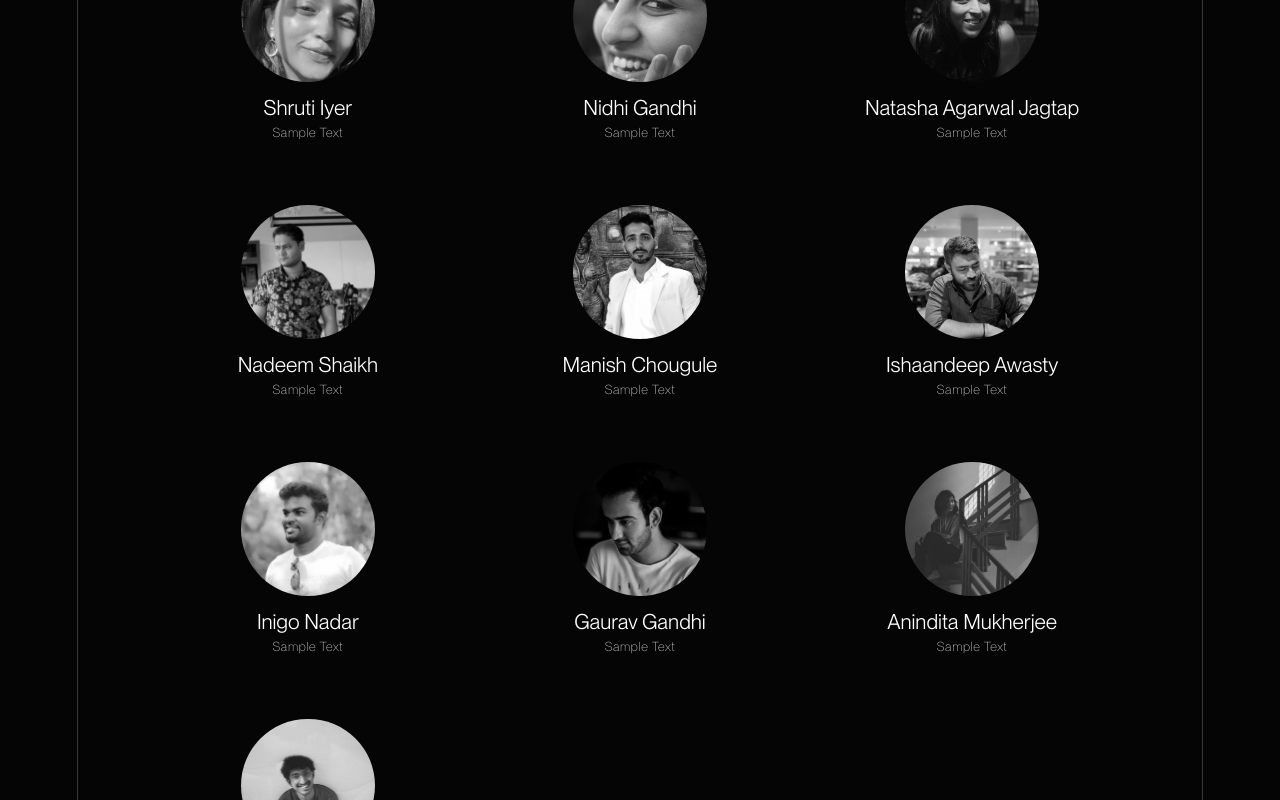
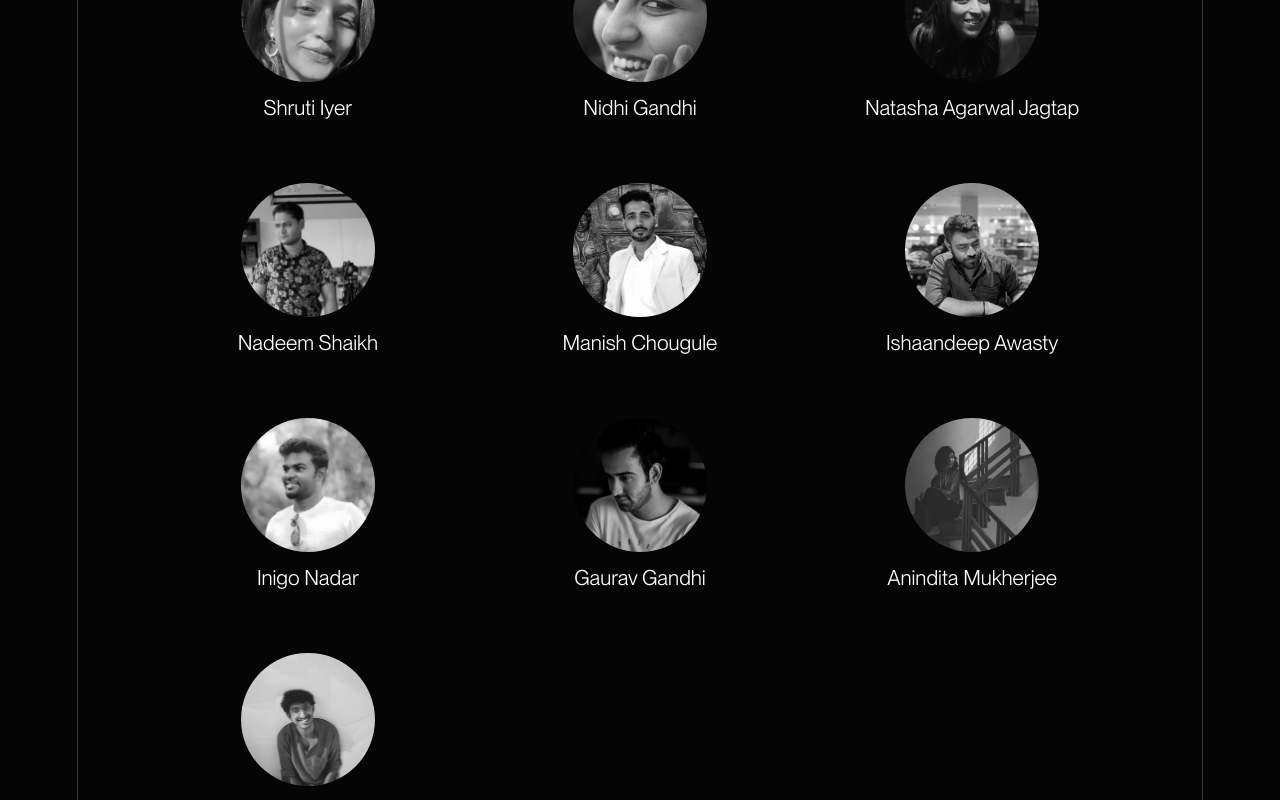
Before and after one commit to dhirajkushwaha/anotheridea, a Next.js app: page /team in a window 1280 px wide. Shown: the part 480-1280 px from the top of the page. Built offline with nearby package versions, Linux system fonts and the light colour scheme.

Commit message:
progress

```diff
--- a/pages/_app.js
+++ b/pages/_app.js
@@ -24,6 +24,9 @@ import { CustomEase } from "gsap/dist/CustomEase";
 import "splitting/dist/splitting.css";
 import "splitting/dist/splitting-cells.css";
 // import Splitting from "splitting";
+
+// vimeo
+import Player from '@vimeo/player';
 
 
 // Fractional Component
@@ -187,10 +190,20 @@ function MyApp({ Component, pageProps }) {
         var menuContainerRef = document.querySelector(".Header .Menu")
         var menuNavItem = document.querySelectorAll(".Header .Menu-navItem")
 
+        let iframe, player;
+
+        if ( router.asPath == "/" ){
+            iframe = document.querySelector('.homeHeadSection iframe');
+            player = new Player(iframe);
+
+            player.play()
+        }
+
 
         let toggleMenuState = () => {
             menuState.current = !menuState.current;
             if ( menuState.current ) {
+                if ( player != undefined ) player.pause(); // pausing the home page video
 
                 let menuSecDelay = 0;
 
@@ -241,6 +254,9 @@ function MyApp({ Component, pageProps }) {
                     menuButtonRef.classList.toggle("menu-open");
                 } });
                 m_cursor_states("color", {color: "rgb(85, 65, 248)"});
+
+
+                if ( player != undefined ) player.play() // continuing the home page video
             }
         }
 
@@ -590,7 +606,7 @@ function MyApp({ Component, pageProps }) {
                             }
 
 
-                            let limit = 100 // (>= 1024)
+                            let limit = 70 // (>= 1024)
                             if (document.body.clientWidth <= 1023) { limit = 50 }
 
                             const sc_anim_tl = gsap.timeline({
@@ -744,7 +760,6 @@ function MyApp({ Component, pageProps }) {
                 end: "top 30%",
             }
         });
-
 
         // only home page animations
         if ( router.asPath === "/" ){
@@ -844,6 +859,14 @@ function MyApp({ Component, pageProps }) {
                                         opacity:0,
                                         duration: ( (img_index_N == range_N[0] && !prev_pl_state[index_by_array+1] && scroll_vec == +1) || (img_index_N == range_N[range_N.length-1] && !prev_pl_state[index_by_array-1] && scroll_vec == -1) ) ? 0 : 0.5, // as to avoid too much delay while the first scroll happens into the animation
                                         onComplete: ()=> { // setting up the current image as the visible
+
+                                            let Vision_bgItem = document.querySelectorAll(".Vision-bgItem")
+                                            for (let i = 0; i < range_N[1]; i++) {
+                                                if ( i != index_by_array ){
+                                                    console.log(Vision_bgItem[i])
+                                                    gsap.to(Vision_bgItem[i], {scale: 0.6, opacity:0, duration:0.5} )
+                                                }
+                                            }
 
                                             // to be made fluent
                                             gsap.fromTo(this_class.replace("-item", "-bgItem"), {scale: 1.4, opacity:0}, {scale: 1, opacity:1}); // scale in
@@ -892,24 +915,19 @@ function MyApp({ Component, pageProps }) {
                         }
                     });
 
-
-
                     // line bt line animation of each Image
                     visionItem_tl
                         .fromTo(".Vision-bgItem:first-child", {"--val":0}, {
                             "--val":100,
                             onUpdate: ()=> {
                                 anim_img(1, [1, 4])
-
                             }
 
                         }, 0)
                         .fromTo(".Vision-bgItem:nth-child(2)", {"--val":0}, {
                             "--val":100,
                             onUpdate: ()=> {
-
                                 anim_img(2, [1, 4])
-
                             }
                         }, 0.25)
                         .fromTo(".Vision-bgItem:nth-child(3)", {"--val":0}, {
@@ -923,9 +941,7 @@ function MyApp({ Component, pageProps }) {
                         .fromTo(".Vision-bgItem:nth-child(4)", {"--val":0}, {
                             "--val":100,
                             onUpdate: ()=> {
-
                                 anim_img(4, [1, 4])
-
                             }
                         }, 0.75)
 
--- a/pages/index.js
+++ b/pages/index.js
@@ -616,7 +616,7 @@ export default function Home(props) {
 						className="vimeo-fullscreenVideo"
 						style={{ width: "1920px", height: "1080px" }}
 					>
-						{/* <iframe
+						<iframe
 							src="https://player.vimeo.com/video/772717266?h=a297e390d4&amp;title=0&amp;portrait=0&amp;muted=1&amp;autoplay=1&amp;controls=0&amp;dnt=1&amp;loop=1&amp;transparent=0&amp;background=1&amp;quality=240p&amp;app_id=122963"
 							width="640"
 							height="360"
@@ -625,7 +625,7 @@ export default function Home(props) {
 							allowFullScreen=""
 							title="Another Idea"
 							data-ready="true"
-						></iframe> */}
+						></iframe>
 					</div>
 				</div>
 			</section>
--- a/pages/team/index.js
+++ b/pages/team/index.js
@@ -16,7 +16,7 @@ function OtherDirectorItem(props){
                 <img className="OtherDirectors-Image" src={props.imgSrc} alt="" />
             </picture>
             <h3 className="OtherDirectors-Name">{props.name}</h3>
-            <span>{props.about}</span>
+            {/* <span>{props.about}</span> */}
         </div>
     )
 }
@@ -64,52 +64,42 @@ export default function Team(){
                                 <OtherDirectorItem
                                     imgSrc = {profiles[0][0]}
                                     name = {profiles[0][1]}
-                                    about = "Sample Text"
                                 />
                                 <OtherDirectorItem
                                     imgSrc = {profiles[1][0]}
                                     name = {profiles[1][1]}
-                                    about = "Sample Text"
                                 />
                                 <OtherDirectorItem
                                     imgSrc = {profiles[2][0]}
                                     name = {profiles[2][1]}
-                                    about = "Sample Text"
                                 />
                                 <OtherDirectorItem
                                     imgSrc = {profiles[3][0]}
                                     name = {profiles[3][1]}
-                                    about = "Sample Text"
                                 />
                                 <OtherDirectorItem
                                     imgSrc = {profiles[4][0]}
                                     name = {profiles[4][1]}
-                                    about = "Sample Text"
                                 />
                                 <OtherDirectorItem
                                     imgSrc = {profiles[5][0]}
                                     name = {profiles[5][1]}
-                                    about = "Sample Text"
                                 />
                                 <OtherDirectorItem
                                     imgSrc = {profiles[6][0]}
                                     name = {profiles[6][1]}
-                                    about = "Sample Text"
                                 />
                                 <OtherDirectorItem
                                     imgSrc = {profiles[7][0]}
                                     name = {profiles[7][1]}
-                                    about = "Sample Text"
                                 />
                                 <OtherDirectorItem
                                     imgSrc = {profiles[8][0]}
                                     name = {profiles[8][1]}
-                                    about = "Sample Text"
                                 />
                                 <OtherDirectorItem
                                     imgSrc = {profiles[9][0]}
                                     name = {profiles[9][1]}
-                                    about = "Sample Text"
                                 />
                             </div>
                         </div>
```
Also changed, not shown: components/trustedby.js (+0 -12 lines).
